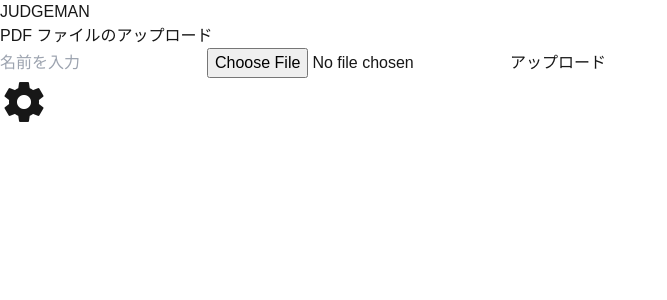
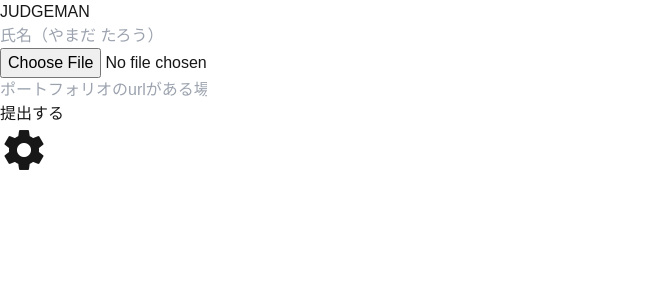
Before and after one commit to FujiiAmon/judge-man, a Next.js app: page /entry in a window 1280 px wide. Shown: the top 300 px of the page, without its empty margins (0-667 px from the left). Built offline with nearby package versions, Linux system fonts and the light colour scheme.

Commit message:
apiディレクトリpdfのアップロード処理をできるようにした

```diff
--- /dev/null
+++ b/src/app/api/up_user/route.ts
@@ -0,0 +1,35 @@
+import { NextRequest, NextResponse } from "next/server";
+
+export async function POST(req: NextRequest): Promise<NextResponse> {
+    const formData = await req.formData();
+
+    const baseUrl = process.env.API_BASE_URL;
+    console.log(formData.get("name"));
+    console.log(formData.get("file"));
+    try {
+        console.log(formData);
+        const response = await fetch(`${baseUrl}/upload_pdf_and_save_user`, {
+            method: "POST",
+            body: formData,
+        });
+        if (!response.ok) {
+            throw new Error("アップロードに失敗しました");
+        }
+        const data = await response.json();
+        const pdfUrl = `${baseUrl}${data.pdf_url}`;
+
+        console.log(pdfUrl);
+        return NextResponse.json({ pdfUrl });
+    } catch (err) {
+        console.log(err);
+        return NextResponse.json(
+            {
+                error:
+                    err instanceof Error ? err.message : "エラーが発生しました",
+            },
+            {
+                status: 500,
+            }
+        );
+    }
+}
--- a/src/app/entry/page.tsx
+++ b/src/app/entry/page.tsx
@@ -1,13 +1,12 @@
 import SubmitForm from "@/components/SubmitForm/SubmitForm";
-import UploadPDF from "@/components/SubmitForm/UploadPDF";
 import React from "react";
 
-const Scan = () => {
+const Entry = () => {
     return (
         <>
-            <UploadPDF></UploadPDF>
+            <SubmitForm></SubmitForm>
         </>
     );
 };
 
-export default Scan;
+export default Entry;
--- /dev/null
+++ b/src/components/SubmitForm/InputFileArea.tsx
@@ -0,0 +1,42 @@
+"use client";
+
+import { FormDataProps } from "@/types/type_form";
+import React from "react";
+
+const InputFileArea: React.FC<FormDataProps> = ({ FormData }) => {
+    const handleFileChange = (e: React.ChangeEvent<HTMLInputElement>) => {
+        if (e.target.files) {
+            FormData.append("file", e.target.files[0]);
+        }
+    };
+
+    return (
+        <div className="flex flex-col items-center justify-center p-4 border-2 border-dashed border-gray-300 rounded-md">
+            <input
+                type="file"
+                accept="application/pdf"
+                onChange={handleFileChange}
+                className="mb-4 p-2 border border-gray-300 rounded-md"
+            />
+            {FormData.get("file") && (
+                <div>
+                    <div className="w-full h-64 flex items-center justify-center">
+                        <p className="text-gray-500">Loading...</p>
+                    </div>
+                    <object
+                        data={URL.createObjectURL(FormData.get("file") as Blob)}
+                        type="application/pdf"
+                        width="100%"
+                        height="500px"
+                        className="border border-gray-300 rounded-md">
+                        <p className="text-center text-gray-500">
+                            PDF preview is not available.
+                        </p>
+                    </object>
+                </div>
+            )}
+        </div>
+    );
+};
+
+export default InputFileArea;
--- a/src/components/SubmitForm/InputArea.tsx
+++ b/src/components/SubmitForm/InputNameArea.tsx
@@ -1,10 +1,12 @@
 "use client";
 
+import { FormDataProps } from "@/types/type_form";
 import React, { useState } from "react";
 
-const InputArea = () => {
+const InputNameArea: React.FC<FormDataProps> = (FormData) => {
     const [name, setName] = useState("");
     const onChange = (e: React.ChangeEvent<HTMLInputElement>) => {
+        FormData.FormData.append("name", e.target.value);
         setName(e.target.value);
     };
 
@@ -23,4 +25,4 @@ const InputArea = () => {
     );
 };
 
-export default InputArea;
+export default InputNameArea;
--- /dev/null
+++ b/src/components/SubmitForm/InputUrlArea.tsx
@@ -0,0 +1,28 @@
+"use client";
+
+import { FormDataProps } from "@/types/type_form";
+import React, { useState } from "react";
+
+const InputUrlArea: React.FC<FormDataProps> = (FormData) => {
+    const [name, setName] = useState("");
+    const onChange = (e: React.ChangeEvent<HTMLInputElement>) => {
+        FormData.FormData.append("name", e.target.value);
+        setName(e.target.value);
+    };
+
+    return (
+        <div className="flex flex-col items-center justify-center p-4">
+            <input
+                type="text"
+                value={name}
+                placeholder="ポートフォリオのurlがある場合は入力してください"
+                onChange={(e) => {
+                    onChange(e);
+                }}
+                className="border border-gray-300 rounded-md p-2 w-full max-w-md"
+            />
+        </div>
+    );
+};
+
+export default InputUrlArea;
--- a/src/components/SubmitForm/SubmitForm.tsx
+++ b/src/components/SubmitForm/SubmitForm.tsx
@@ -1,15 +1,50 @@
-import React from "react";
-import InputArea from "./InputArea";
-import DropArea from "./DropArea";
-import SubmitButton from "./SubmitButton";
+"use client";
+
+import React, { useState } from "react";
+import { useRouter } from "next/navigation";
+import InputNameArea from "./InputNameArea";
+import InputUrlArea from "./InputUrlArea";
+import InputFileArea from "./InputFileArea";
 
 const SubmitForm = () => {
+    const [isLoading, setIsLoading] = useState(false);
+    const formData = new FormData();
+    const apiUrl = "http://localhost:3000/api/up_user";
+    const router = useRouter();
+
+    const onSubmitHandler = async (e: React.FormEvent) => {
+        e.preventDefault();
+        setIsLoading(true);
+        console.log("submit");
+        try {
+            const response = await fetch(apiUrl, {
+                method: "POST",
+                body: formData,
+            });
+            console.log(response);
+            router.push("/entry/thanks");
+        } catch (error) {
+            console.log("アップロードに失敗しました" + error);
+        } finally {
+            setIsLoading(false);
+        }
+    };
+
     return (
         <>
-            <form action="#">
-                <InputArea />
-                <DropArea />
-                <SubmitButton />
+            <form
+                action="#"
+                className="max-w-lg mx-auto p-4 bg-white shadow-md rounded"
+                onSubmit={onSubmitHandler}>
+                <InputNameArea FormData={formData} />
+                <InputFileArea FormData={formData} />
+                <InputUrlArea FormData={formData} />
+                <button
+                    type="submit"
+                    className="mt-4 w-full px-4 py-2 bg-blue-500 text-white border-none rounded cursor-pointer hover:bg-blue-600 transition-colors duration-300"
+                    disabled={isLoading}>
+                    {isLoading ? "送信中..." : "提出する"}
+                </button>
             </form>
         </>
     );
--- a/src/components/SubmitForm/UploadPDF.tsx
+++ b/src/components/SubmitForm/UploadPDF.tsx
@@ -19,7 +19,7 @@ const PdfUpload = () => {
         }
     };
 
-    const handleUpload = async () => {
+    const handleUpload = async (e: React.FormEvent) => {
         if (!name || !file) {
             setError("名前とPDFファイルを選択してください");
             return;
@@ -29,37 +29,28 @@ const PdfUpload = () => {
         setError(null);
 
         const formData = new FormData();
-        formData.append("name", name); // `name` を `FormData` で送信
+        formData.append("name", name);
         formData.append("file", file);
-        const baseUrl =
-            "https://handles-organised-elephant-involves.trycloudflare.com/";
-
+        const apiUrl = "http://localhost:3000/api/up_user";
+        const onSubmitHandler = async (e: React.FormEvent) => {
+            e.preventDefault();
+            formData.get("name");
+            formData.get("file");
             try {
-            const response = await fetch(`${baseUrl}upload_pdf_and_save_user`, {
+                const response = await fetch(apiUrl, {
                     method: "POST",
                     body: formData,
                 });
-
-            if (!response.ok) {
-                throw new Error("アップロードに失敗しました");
-            }
-
                 const data = await response.json();
-
-            if (!baseUrl) {
-                throw new Error("BaseURL が設定されていません");
-            }
-
-            const pdfUrl = `${baseUrl}${data.pdf_url}`;
-
-            setPdfUrl(pdfUrl); // PDF URL を状態に設定
-        } catch (err) {
-            setError(
-                err instanceof Error ? err.message : "エラーが発生しました"
-            );
+                setPdfUrl(data.pdfUrl);
+            } catch (error) {
+                setError("アップロードに失敗しました" + error);
             } finally {
                 setLoading(false);
             }
+        };
+
+        onSubmitHandler(e);
     };
 
     return (
--- /dev/null
+++ b/src/types/type_form.ts
@@ -0,0 +1,3 @@
+export interface FormDataProps {
+    FormData: FormData;
+}
```
Also changed, not shown: src/app/entry/thanks/page.tsx (added, +22 -0 lines), src/app/page.tsx (+12 -24 lines), src/components/SubmitForm/DropArea.tsx (deleted, +0 -56 lines), src/components/SubmitForm/SubmitButton.tsx (deleted, +0 -17 lines). Lines whose indentation alone changed are shown as unchanged.
